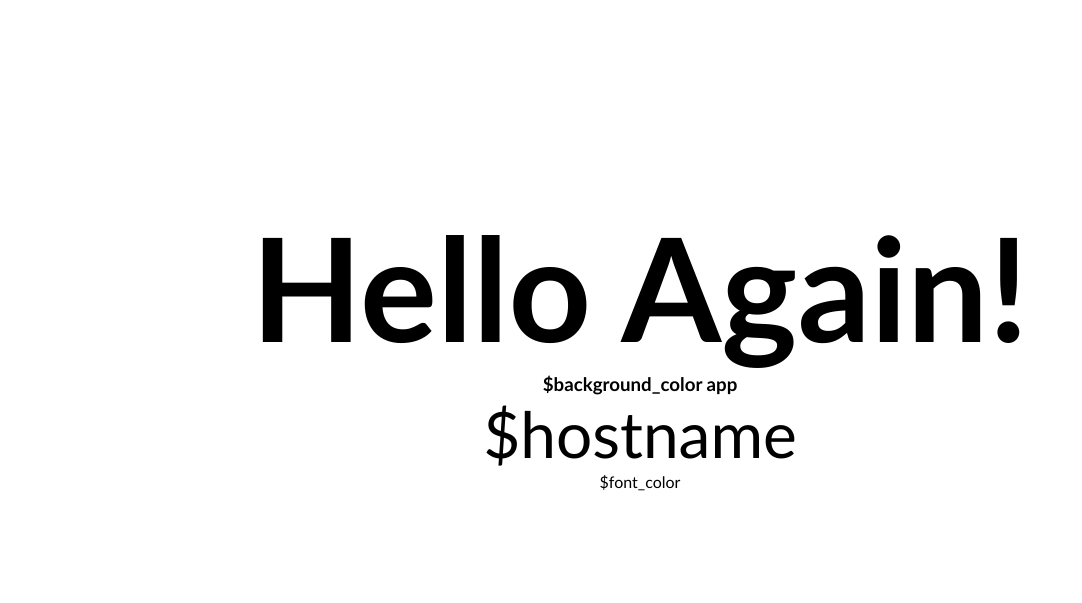
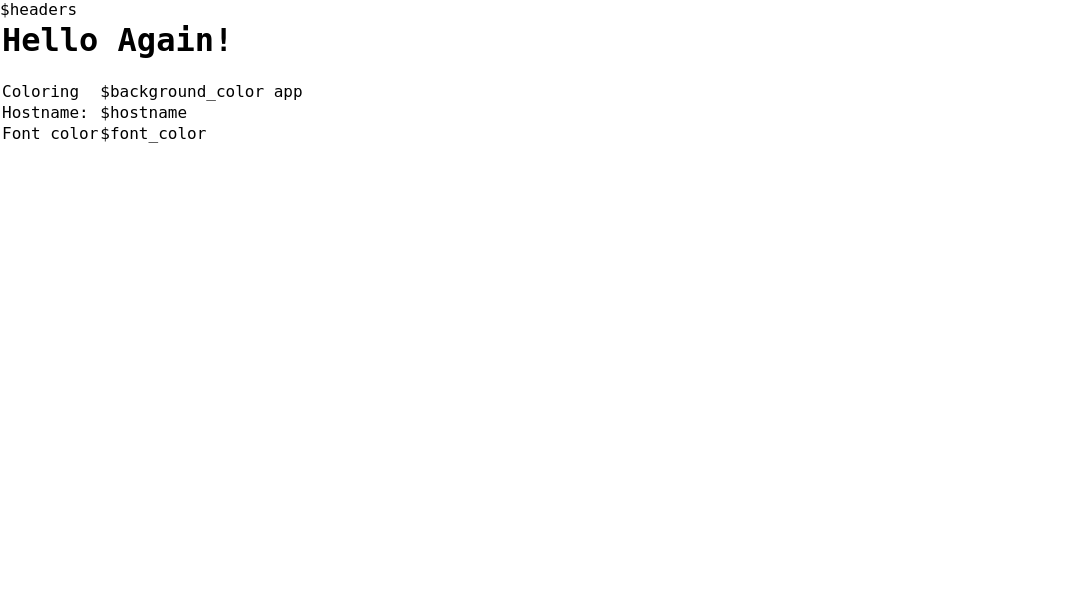
Before and after one commit to infralovers/colors_app, a plain HTML site: page index.html in a window 1280 px wide. Shown: the whole page, without its empty margins (0-1082 px from the left). Drawn offline with Linux system fonts and the light colour scheme.

Commit message:
enhance output

```diff
--- a/index.html
+++ b/index.html
@@ -20,7 +20,17 @@
             width: 100%;
             height: 100%;
             position: relative;
-            background-color: $background_color;
+            background-color: "$background_color";
+            font-family: 'Droid Sans Mono', 'monospace', monospace, 'Droid Sans Fallback';
+        }
+
+        td:first-of-type {
+            white-space: nowrap;
+        }
+
+        .highlight {
+            color: #7389ff;
+            font-size: 2em;
         }
 
         .center {
@@ -35,24 +45,29 @@
             font-family: "Trebuchet MS", Helvetica, sans-serif;
             text-align: center;
         }
-
-        h1 {
-            font-size: 144px;
-        }
-
-        p {
-            font-size: 64px;
-        }
     </style>
 </head>
 
 <body>
-    <div class="center">
-        <h1>Hello Again!</h1>
-        <h3>$background_color app</h3>
-        <p>$hostname</p>
-        <div>$font_color</div>
-    </div>
+    <table id="source" cellpadding="10">
+        <tr>
+            <td colspan=2>
+                <h1>Hello Again!</h1>
+                </td</tr> <tr>
+            <td colspan=2>&nbsp;</td</tr> <tr>
+            <td>Coloring</td>
+            <td>$background_color app</td>
+        </tr>
+        <tr>
+            <td>Hostname:</td>
+            <td>$hostname</td>
+        </tr>
+        <tr>
+            <td>Font color</td>
+            <td>$font_color</td>
+        </tr>
+        $headers
+    </table>
 </body>
 
 </html>
```
Also changed, not shown: colors.js (+9 -0 lines).
